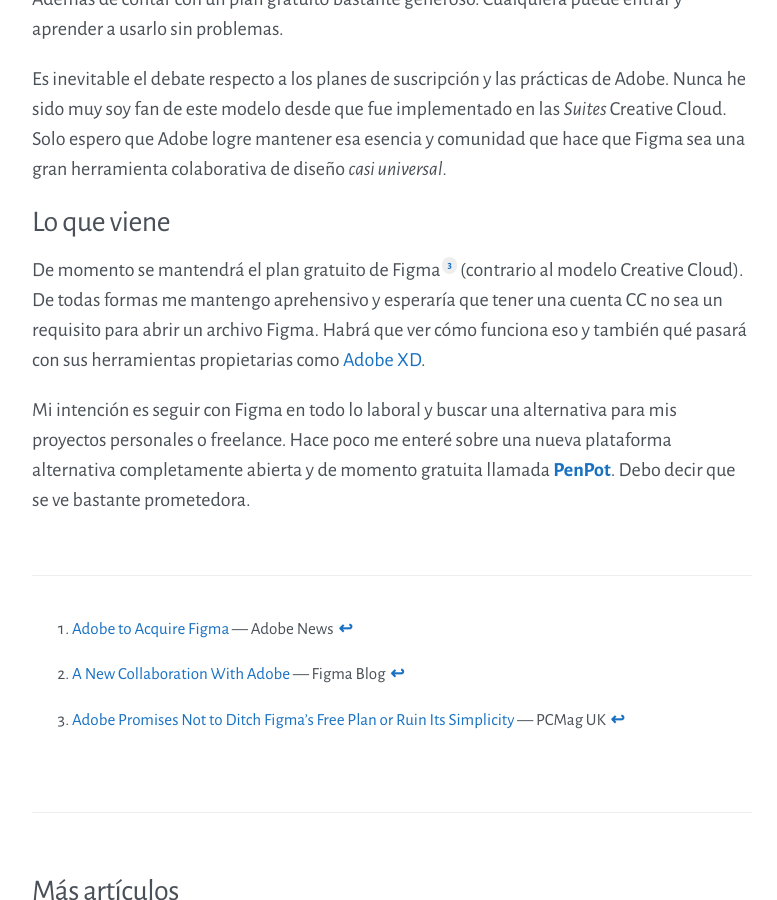
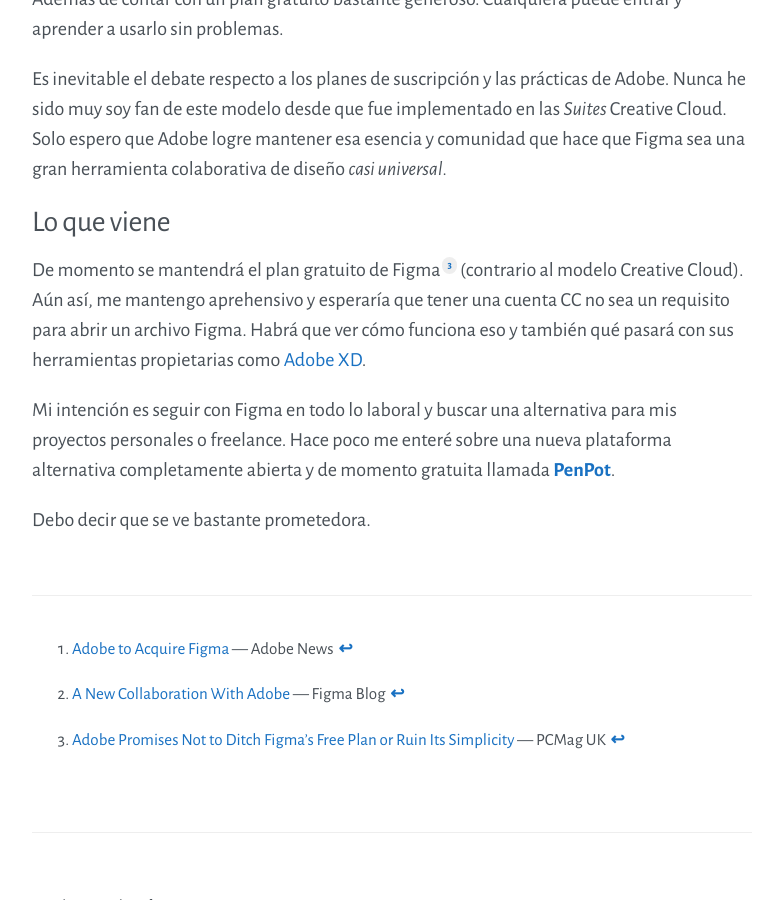
Before and after one commit to darriagada/darriagada.github.io, a Jekyll site: the page built from _posts/2022-09-29-figma.md, in a window 1280 px wide and 900 px high, scrolled down 1089 px. Shown: the whole window, without its empty margins (248-1025 px from the left). Built offline with Jekyll 4.4.1, drawn with Linux system fonts in a browser that asks for light colours; comment, search, counter and statistics services are not loaded.

Commit message:
Update 2022-09-29-figma.md

```diff
--- a/_posts/2022-09-29-figma.md
+++ b/_posts/2022-09-29-figma.md
@@ -16,9 +16,11 @@
 Es inevitable el debate respecto a los planes de suscripción y las prácticas de Adobe. Nunca he sido muy soy fan de este modelo  desde que fue implementado en las _Suites_ Creative Cloud. Solo espero que Adobe logre mantener esa esencia y comunidad que hace que Figma sea una gran herramienta colaborativa de diseño _casi universal._
 
 ## Lo que viene
-De momento se mantendrá el plan gratuito de Figma[^3] (contrario al modelo Creative Cloud). De todas formas me mantengo aprehensivo y esperaría que tener una cuenta CC no sea un requisito para abrir un archivo Figma. Habrá que ver cómo funciona eso y también qué pasará con sus herramientas propietarias como [Adobe XD](https://www.adobe.com/products/xd.html).
+De momento se mantendrá el plan gratuito de Figma[^3] (contrario al modelo Creative Cloud). Aún así, me mantengo aprehensivo y esperaría que tener una cuenta CC no sea un requisito para abrir un archivo Figma. Habrá que ver cómo funciona eso y también qué pasará con sus herramientas propietarias como [Adobe XD](https://www.adobe.com/products/xd.html).
 
-Mi intención es seguir con Figma en todo lo laboral y buscar una alternativa para mis proyectos personales o freelance. Hace poco me enteré sobre una nueva plataforma alternativa completamente abierta y de momento gratuita llamada [**PenPot**](https://penpot.app/). Debo decir que se ve bastante prometedora.
+Mi intención es seguir con Figma en todo lo laboral y buscar una alternativa para mis proyectos personales o freelance. Hace poco me enteré sobre una nueva plataforma alternativa completamente abierta y de momento gratuita llamada [**PenPot**](https://penpot.app/).
+
+Debo decir que se ve bastante prometedora.
 
 [^1]: [Adobe to Acquire Figma](https://news.adobe.com/news/news-details/2022/Adobe-to-Acquire-Figma/default.aspx) — Adobe News
 [^2]: [A New Collaboration With Adobe](https://www.figma.com/blog/a-new-collaboration-with-adobe/) — Figma Blog
```
